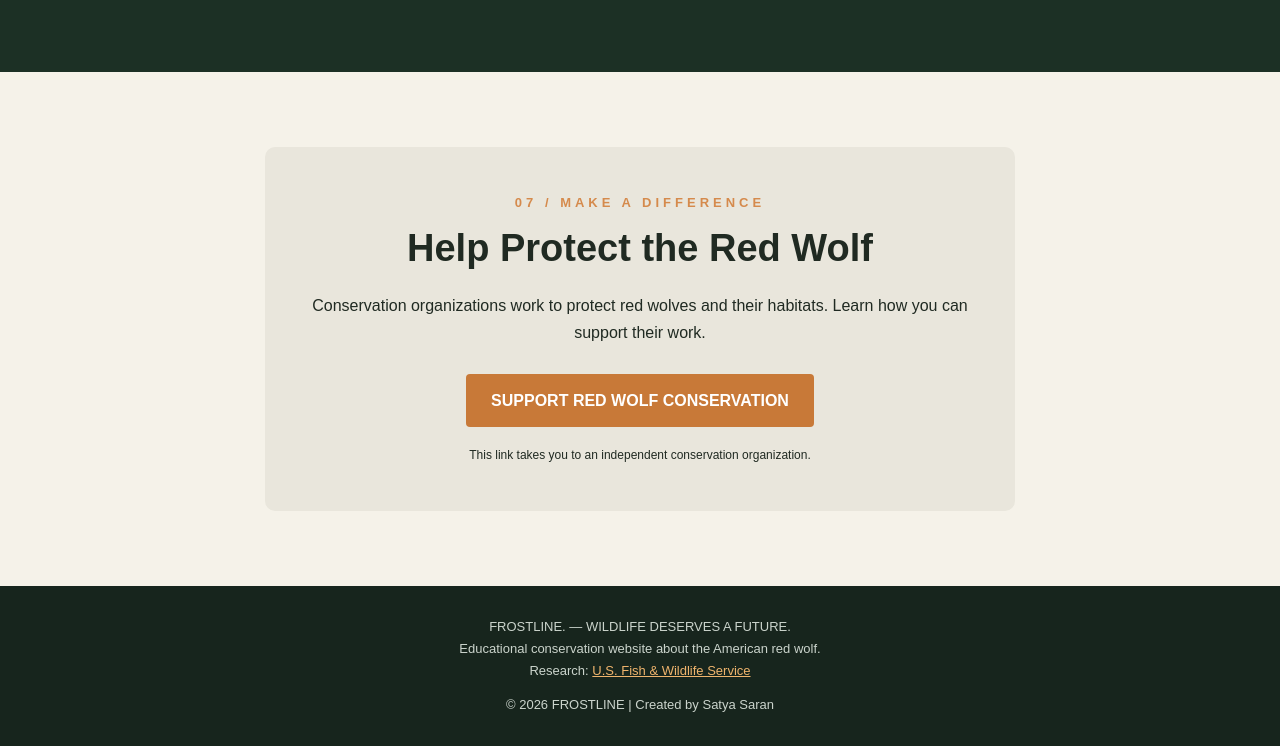
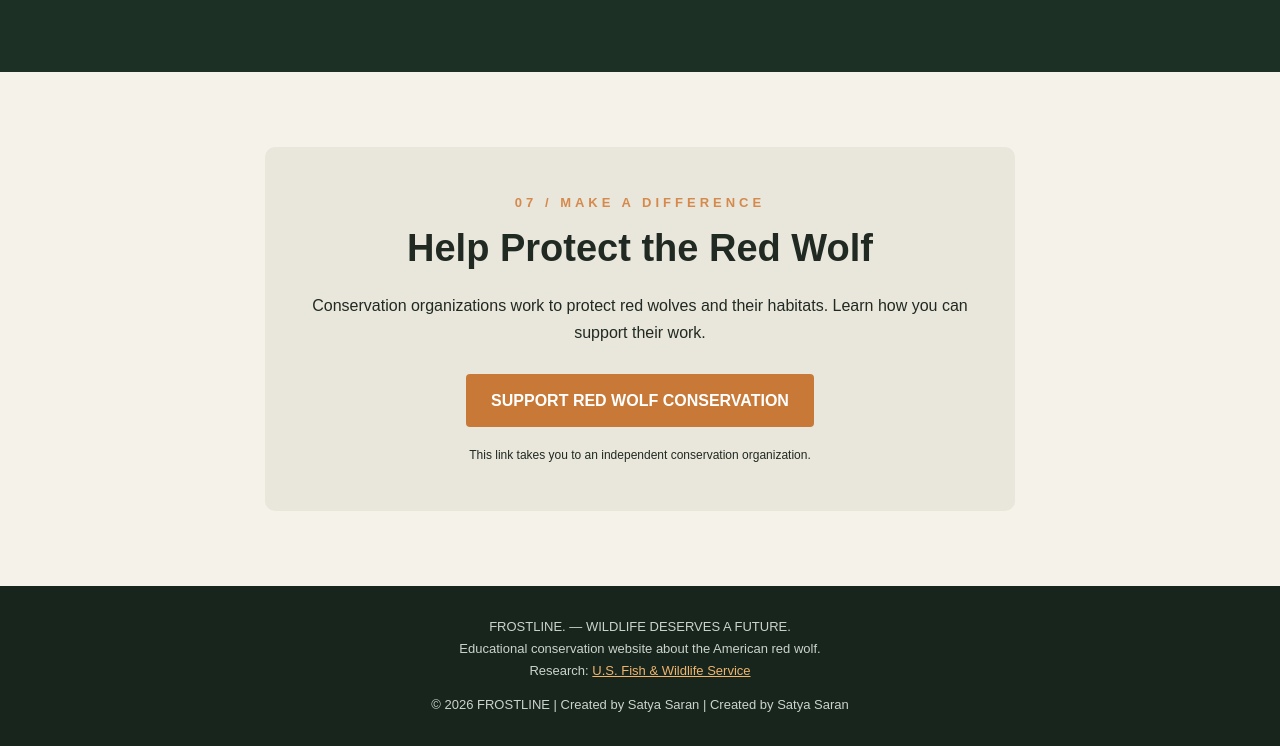
Before and after one commit to sanapalasatyasaran-ui/frostline, a plain HTML site: page index.html in a window 1280 px wide. Shown: the part 4095-4841 px from the top of the page. Drawn offline with Linux system fonts and the light colour scheme.

Commit message:
Update index.html

```diff
--- a/index.html
+++ b/index.html
@@ -538,7 +538,7 @@ footer a {
        U.S. Fish & Wildlife Service
     </a>
   </p>
-  <p style="margin-top:12px;">© 2026 FROSTLINE | Created by Satya Saran</p>
+  <p style="margin-top:12px;">© 2026 FROSTLINE | Created by Satya Saran | Created by Satya Saran</p>
 </footer>
 
 <script>
```
